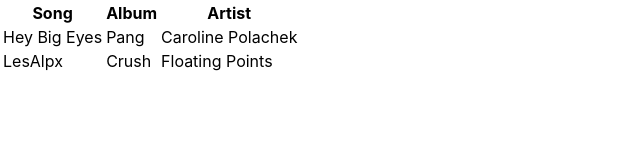
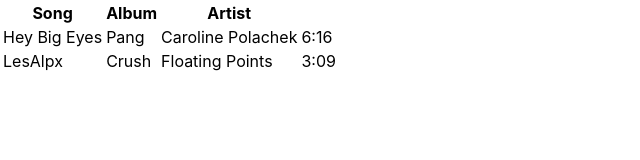
Before and after one commit to aleksilb/spotify-library-manager, a React (Create React App) app: page / in a window 1280 px wide. Shown: the top 160 px of the page, without its empty margins (0-640 px from the left). Built offline with nearby package versions, Linux system fonts and the light colour scheme.

Commit message:
added song length

```diff
--- a/src/App.js
+++ b/src/App.js
@@ -12,10 +12,12 @@
 let songs = [
   {name: 'Hey Big Eyes',
     album: 'Pang',
-    artist: 'Caroline Polachek'},
+    artist: 'Caroline Polachek',
+    length: 376},
   {name: 'LesAlpx',
     album: 'Crush',
-    artist: 'Floating Points'}
+    artist: 'Floating Points',
+    length: 189}
 ];
 
 export default App;
--- a/src/components/SongList.js
+++ b/src/components/SongList.js
@@ -21,10 +21,21 @@
                 <td>
                     {song.artist}
                 </td>
+                <td>
+                    {toMinutes(song.length)}
+                </td>
             </tr>
         )}
         </tbody>
     </table>);
 }
 
+function toMinutes(totalSeconds) {
+    let minutes = Math.floor(totalSeconds / 60);
+    let seconds = totalSeconds % 60;
+    if (seconds < 10) {seconds = "0"+seconds;}
+
+    return minutes + ":" + seconds;
+}
+
 export default SongList;
```
